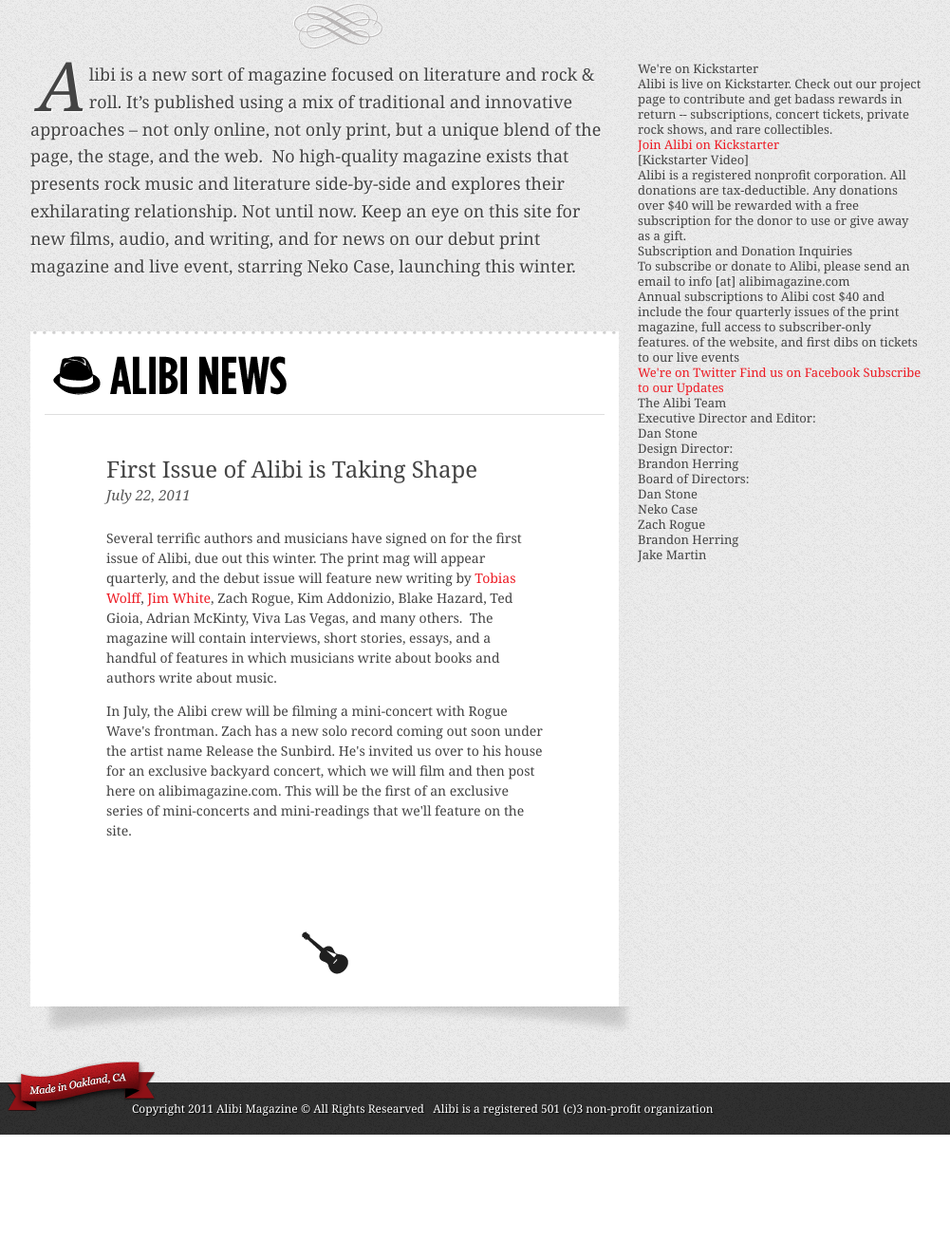
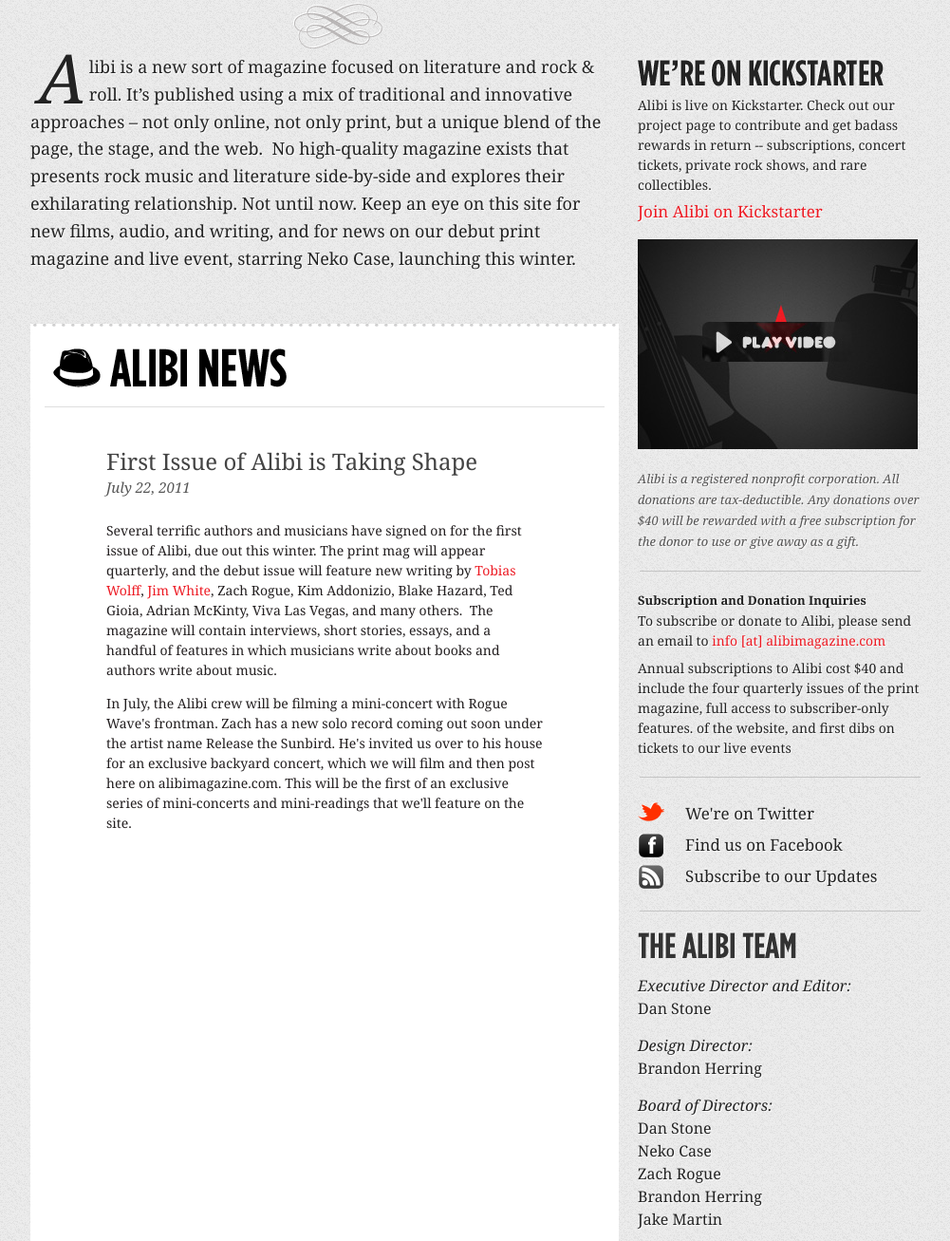
Before and after one commit to arrel/alibi, a plain HTML site: page index.html in a window 1280 px wide. Shown: the part 245-1552 px from the top of the page at 95% size, without its empty margins (138-1139 px from the left). Before the commit the page ends 1440 px from the top, so only its background shows below. Drawn offline with nearby package versions, Linux system fonts and the light colour scheme.

Commit message:
Sidebar formatting.

```diff
--- a/index.html
+++ b/index.html
@@ -40,33 +40,31 @@
     </div>
 
     <div id="main" role="main">
+
       <div id="sidebar">
-
-        <div class="item">
         <h3 class="headline_wereonkickstarter">We're on Kickstarter</h3>
         <p>Alibi is live on Kickstarter.  Check out our project page to contribute and get badass rewards in return -- subscriptions, concert tickets, private rock shows, and rare collectibles.</p>
         <h5><a href="#">Join Alibi on Kickstarter</a></h5>
-          [Kickstarter Video]
-          <p><em>Alibi is a registered nonprofit corporation.  All donations are tax-deductible.  Any donations over $40 will be rewarded with a free subscription for the donor to use or give away as a gift.</em></p>
-        </div>
+        <img src="images/fpo/fpo_kickstartervideo.jpg" />
+        <p class="info">Alibi is a registered nonprofit corporation. All donations are tax-deductible. Any donations over $40 will be rewarded with a free subscription for the donor to use or give away as a gift.</p>
 
-        <div class="item">
+        <hr />
+
         <h6>Subscription and Donation Inquiries</h6>
-          <p>To subscribe or donate to Alibi, please send an email to info [at] alibimagazine.com</p>
+        <p>To subscribe or donate to Alibi, please send an email to <a href="mailto:info@alibimagazine.com">info [at] alibimagazine.com</a></p>
         <p>Annual subscriptions to Alibi cost $40 and include the four quarterly issues of the print magazine, full access to subscriber-only features. of the website, and first dibs on tickets to our live events</p>
-        </div>
 
-        <div class="item">
+        <hr />
+
         <p class="social">
           <a class="twitter" href="#">We're on Twitter</a>
           <a class="facebook" href="#">Find us on Facebook</a>
           <a class="rss" href="#">Subscribe to our Updates</a>
         </p>
-        </div>
 
-        <div class="item">
+        <hr />
+
         <h3 class="headline_thealibiteam">The Alibi Team</h3>
-
         <dl>
           <dt>Executive Director and Editor:</dt>
           <dd>Dan Stone</dd>
@@ -82,8 +80,8 @@
             Brandon Herring<br />
             Jake Martin
           </dd>
-        </div>
         <div class="clearfix"></div>
+
       </div>
 
       <h4 class="headline">
@@ -107,7 +105,7 @@
     <div id="footer">
       <div class="wrapper">
         <p class="banner">Made in Oakland, CA</p>
-        <p>Copyright 2011 Alibi Magazine ©  All Rights Researved &nbsp; Alibi is a registered 501 (c)3 non-profit organization</p>
+        <p>Copyright 2011 Alibi Magazine © &nbsp;All Rights Researved &nbsp; <em>Alibi</em> is a registered 501 (c)3 non-profit organization</p>
       </div>
     </div>
   </div> <!-- eo #container -->
--- a/stylesheets/application.css
+++ b/stylesheets/application.css
@@ -1,5 +1,5 @@
 body { background: url('../images/background.gif') repeat; font-family: Georgia; }
-body, select, input, textarea { color: #444; }
+body, select, input, textarea { color: #232323; }
 h1, h2, h3, h4, h5, h6 { font-weight: normal; }
 a, a:active, a:visited { color: #ed1b24; text-decoration: none; }
 a:hover { color: #fff; background-color: #ed1b24; }
@@ -20,19 +20,36 @@ a:hover { color: #fff; background-color: #ed1b24; }
 /****************************************/
 /* MAIN
 /****************************************/
-#main { width: 940px; margin: 0 auto; padding-top: 80px; background: url('../images/soiree.png') no-repeat 275px 18px; }
-#main h4 { font-size: 18px; line-height: 1.6em; text-shadow: 1px 1px 1px #fff; }
-#main h4 span.lead { float: left; font-size: 72px; line-height: 62px; margin: -6px 3px 0 8px; font-style: oblique; }
+#main { width: 940px; margin: 0 auto; padding-top: 78px; background: url('../images/soiree.png') no-repeat 275px 18px; }
+#main h4 { font-size: 18px; line-height: 1.6em; text-shadow: 1px 1px 1px #fff; margin-top: -6px; }
+#main h4 span.lead { float: left; font-size: 72px; line-height: 62px; margin: -12px 3px 0 8px; font-style: oblique; }
 
 /****************************************/
 /* SIDEBAR
 /****************************************/
-#sidebar { float: right; width: 300px; padding-left: 20px; }
+#sidebar { float: right; width: 300px; padding-left: 20px; text-shadow: 1px 1px 1px #FFF; line-height: 1.5em; }
+#sidebar a:hover { text-shadow: none; }
+#sidebar hr { margin: 20px 2px; border-color: #c4c4c4; }
+#sidebar p { font-size: 14px; text-shadow: 1px 1px 1px #FFF; line-height: 1.5em; margin-bottom: 8px; }
+#sidebar p.info { font-size: 13px; font-style: oblique; color: #545353; margin-top: 15px; line-height: 1.7em; }
+#sidebar h3 { text-indent: -9999px; background-repeat: no-repeat; width: 100%; height: 30px; margin-bottom: 8px; }
+#sidebar h3.headline_wereonkickstarter { background-image: url('../images/sidebar/headline_wereonkickstarter.png') }
+#sidebar h3.headline_thealibiteam { background-image: url('../images/sidebar/headline_thealibiteam.png') }
+#sidebar h5 { font-size: 17px; margin-bottom: 19px; }
+#sidebar h6 { font-weight: bold; }
+#sidebar .social a { display: block; font-size: 17px; padding-left: 50px; color: inherit; line-height: 33px; background-repeat: no-repeat; background-position: 0 5px; }
+#sidebar .social a:hover { background-color: transparent; color: #ed1b24; text-shadow: 1px 1px 1px #FFF; }
+#sidebar .social a.twitter { background-image: url('../images/sidebar/social_twitter.png'); }
+#sidebar .social a.facebook { background-image: url('../images/sidebar/social_facebook.png'); }
+#sidebar .social a.rss { background-image: url('../images/sidebar/social_rss.png'); }
+#sidebar dl { font-size: 16px; line-height: 1.5em; }
+#sidebar dt { font-style: oblique; margin-top: 15px; }
+#sidebar .item.last { border: none; }
 
 /****************************************/
 /* FEED
 /****************************************/
-#feed { position: relative; margin-top: 55px; width: 590px; padding: 26px 15px; background-color: #fff; background-repeat: repeat-x; background-image: url('../images/feed_header.png'); }
+#feed { position: relative; margin-top: 55px; width: 590px; padding: 26px 15px; background-color: #fff; background-repeat: repeat-x; background-image: url('../images/feed_header.png'); color: #231f20; }
 #feed h2.headline_alibinews { text-indent: -9999px; background: url('../images/headline_alibinews.png') no-repeat; width: 100%; height: 41px; margin-bottom: 20px; }
 #feed .item { padding: 25px 65px 10px 65px; }
 #feed .item h3.title { font-size: 24px; line-height: 1.5em; }
@@ -40,7 +57,7 @@ a:hover { color: #fff; background-color: #ed1b24; }
 #feed .item h3 a:hover { color: #ed1b24; }
 #feed .item h5.timestamp { font-size: 15px; color: #555; font-style: oblique; margin-bottom: 25px; }
 #feed .item p { font-size: 14px; line-height: 1.5em; margin-bottom: 1em; }
-#feed .icon { clear: both; width: 100%; height: 125px; background: url('../images/icon_guitar.png') no-repeat 50% 90%; }
+#feed .icon { clear: both; width: 100%; height: 120px; background: url('../images/icon_guitar.png') no-repeat 50% 90%; }
 #feed .bottom { background: url('../images/feed_footer.png'); width: 619px; height: 27px; position: absolute; bottom: -27px; }
 
 /****************************************/
@@ -48,5 +65,6 @@ a:hover { color: #fff; background-color: #ed1b24; }
 /****************************************/
 #footer { width: 100%; height: 55px; margin-top: 80px; background: url('../images/footer/background.gif'); }
 #footer .wrapper { position: relative; width: 960px; margin: auto; vertical-align: middle; }
-#footer p { font-size: 12px; line-height: 55px; padding-left: 117px; color: #fff; text-shadow: 1px 1px 1px #000; }
-#footer p.banner { width: 155px; height: 52px; position: absolute; top: -22px; left: -14px; padding: 0; text-indent: -9999px; background-image: url('../images/footer/banner.png'); }
+#footer p { font-size: 12px; line-height: 52px; padding: 3px 0 0 127px; color: #fff; text-shadow: 1px 1px 1px #000; }
+#footer em { font-style: oblique;}
+#footer p.banner { width: 155px; height: 52px; position: absolute; top: -22px; left: -4px; padding: 0; text-indent: -9999px; background-image: url('../images/footer/banner.png'); }
```
Also changed, not shown: images/fpo/fpo_kickstartervideo.jpg (added). Lines whose indentation alone changed are shown as unchanged.
